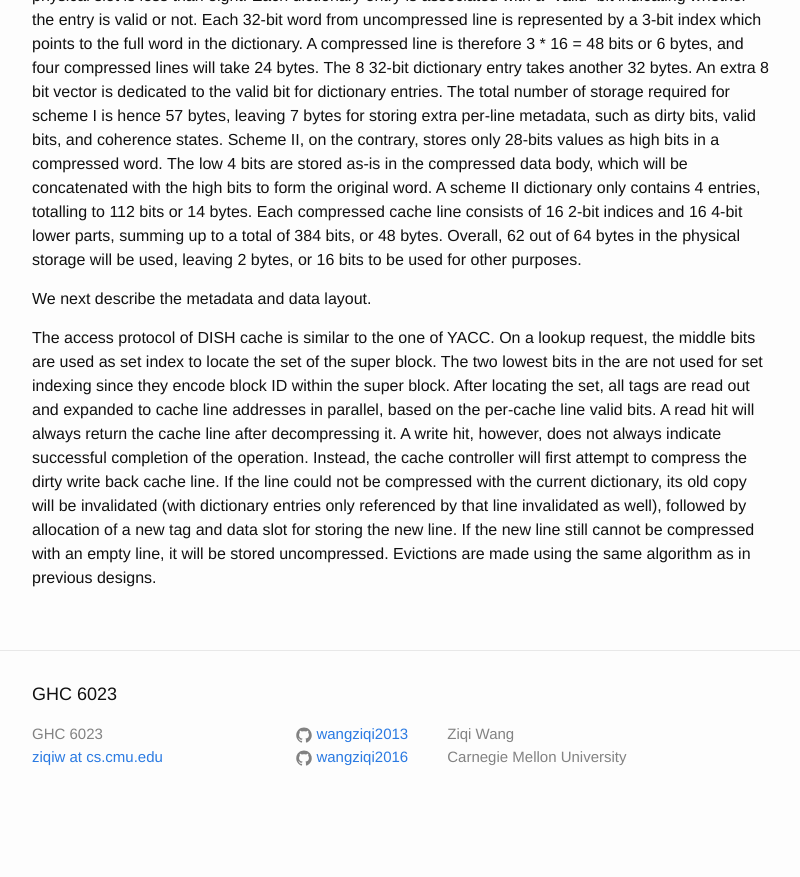
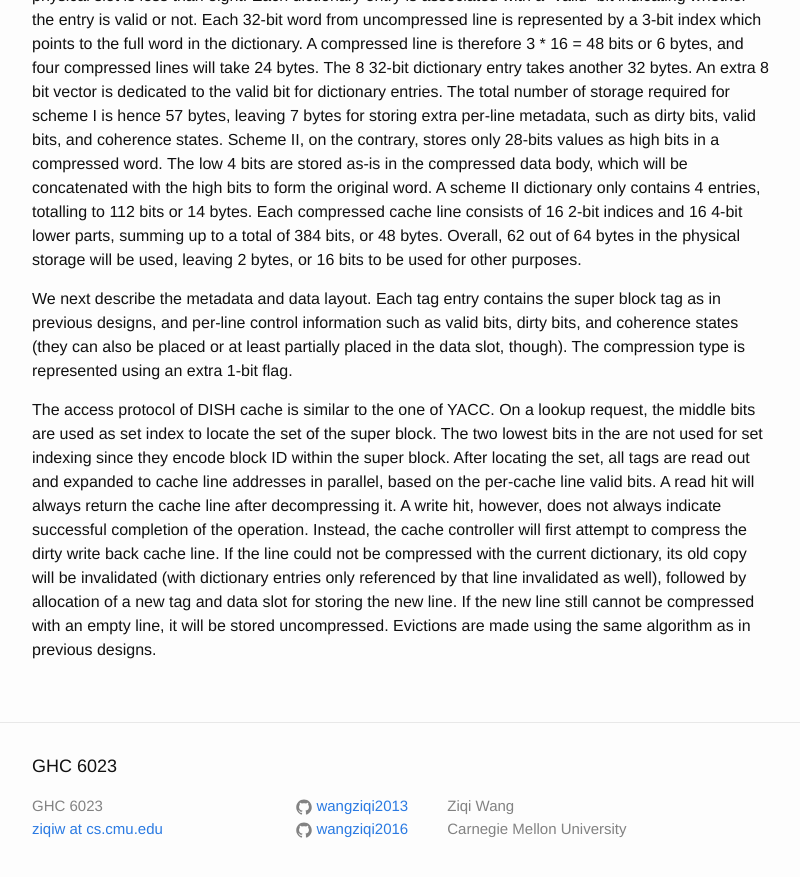
Before and after one commit to wangziqi2013/wangziqi2013.github.io, a Jekyll site: the page built from _posts/2020-07-18-dish.markdown, in a window 1280 px wide and 900 px high, scrolled down 2293 px. Shown: the top 877 px of the window, without its empty margins (238-1038 px from the left). Built offline with Jekyll 4.4.1, drawn with Linux system fonts in a browser that asks for light colours; before the commit the page ends 3121 px from its top, so only the background shows below that.

Commit message:
Adding metadata

```diff
--- a/_posts/2020-07-18-dish.markdown
+++ b/_posts/2020-07-18-dish.markdown
@@ -97,7 +97,10 @@ A scheme II dictionary only contains 4 entries, totalling to 112 bits or 14 byte
 16 2-bit indices and 16 4-bit lower parts, summing up to a total of 384 bits, or 48 bytes. Overall, 62 out of 64 bytes
 in the physical storage will be used, leaving 2 bytes, or 16 bits to be used for other purposes.
 
-We next describe the metadata and data layout.
+We next describe the metadata and data layout. Each tag entry contains the super block tag as in previous designs,
+and per-line control information such as valid bits, dirty bits, and coherence states (they can also be placed or at least
+partially placed in the data slot, though). The compression type is represented using an extra 1-bit flag.
+
 
 The access protocol of DISH cache is similar to the one of YACC. On a lookup request, the middle bits are used as set
 index to locate the set of the super block. The two lowest bits in the are not used for set indexing since they encode
```
